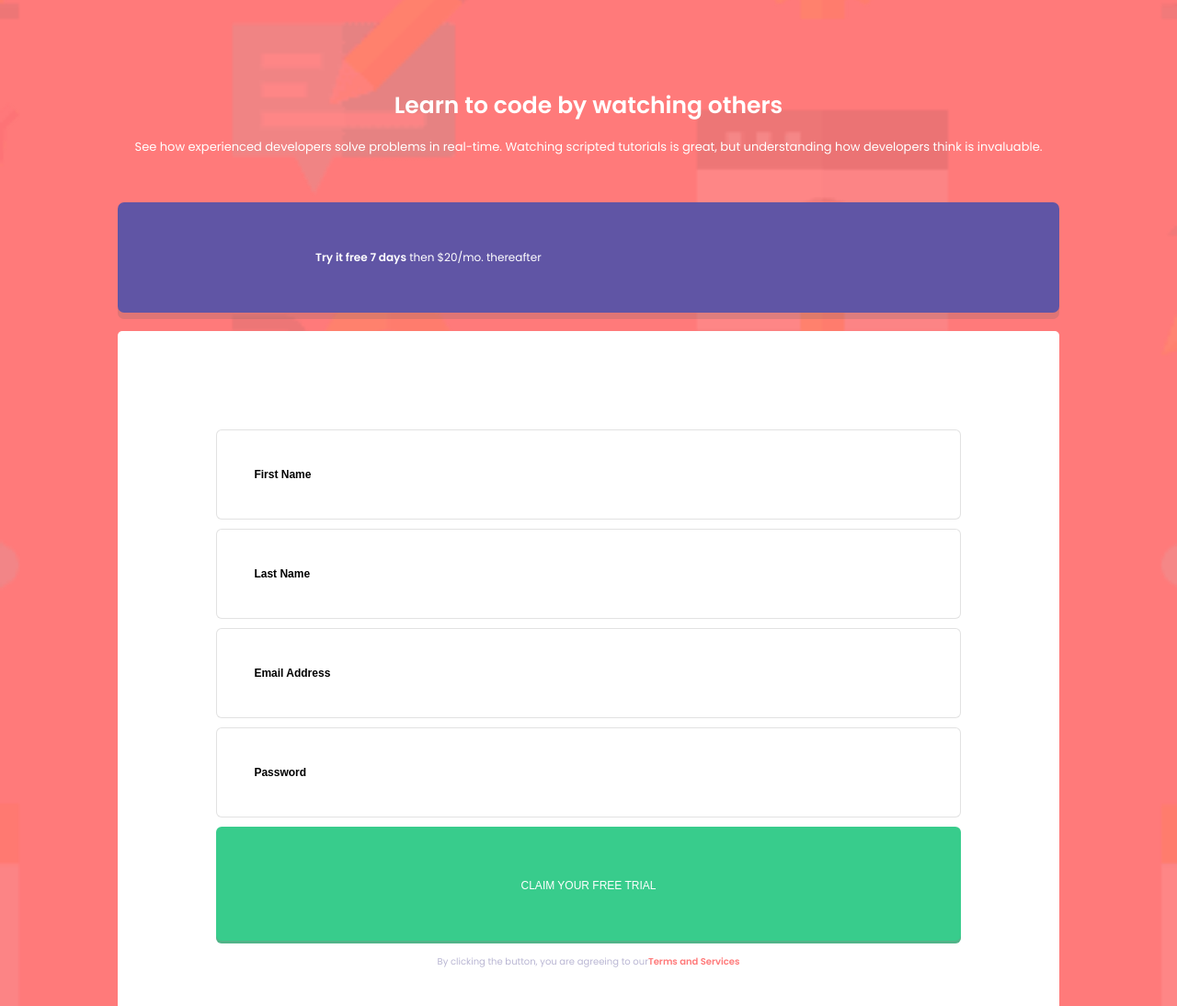
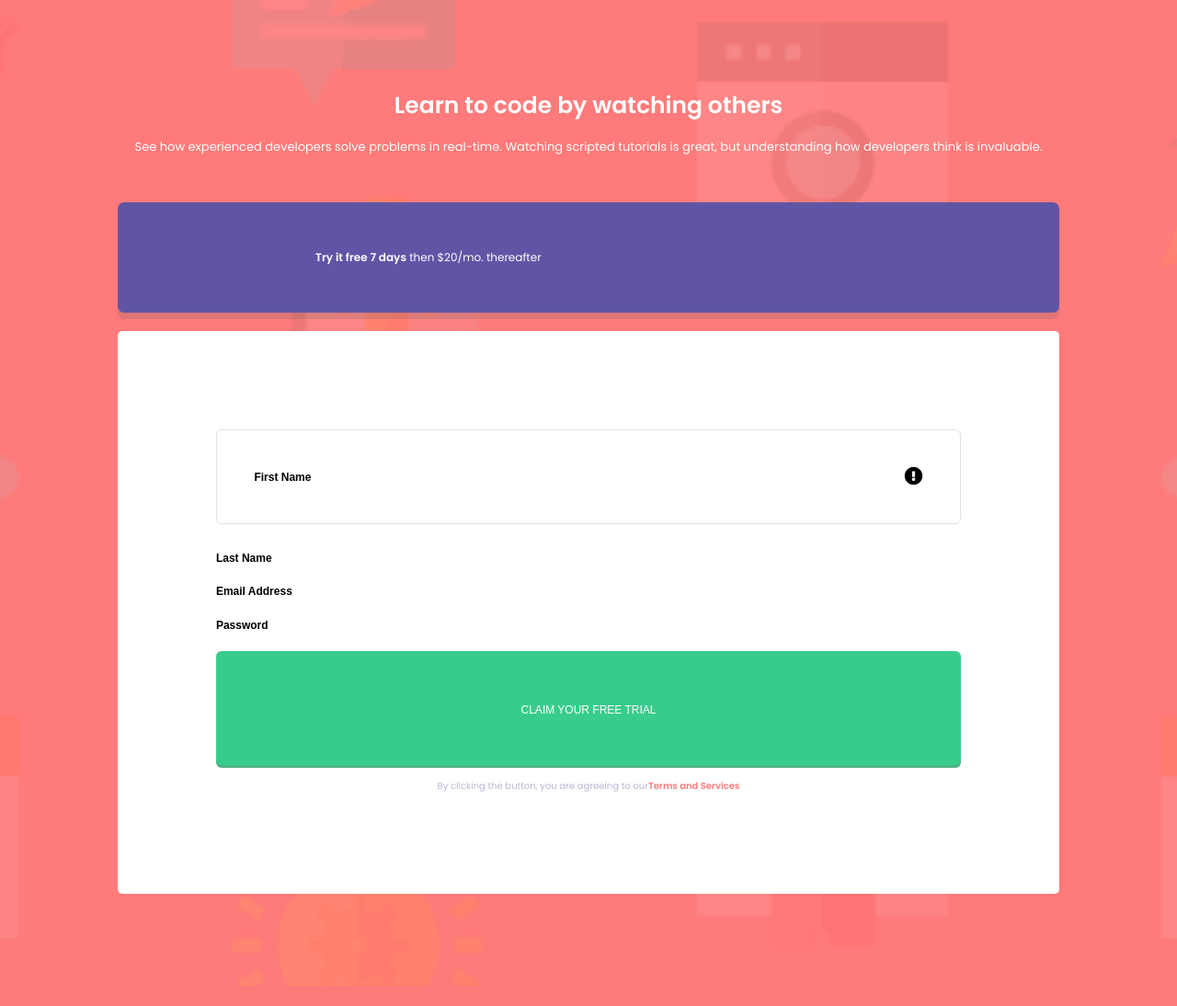
Before and after one commit to NorMenMe/frontend-mentor-signup-form, a website: page src/index.html in a window 1280 px wide. Shown: the top 1094 px of the page at 92% size. After the commit the page ends 1072 px from the top, so only its background shows below. Drawn offline with Linux system fonts and the light colour scheme.

Commit message:
added wrapper of input & icon

```diff
--- a/package.json
+++ b/package.json
@@ -1,5 +1,6 @@
 {
   "dependencies": {
+    "font-awesome": "^4.7.0",
     "gh-pages": "^3.2.3",
     "live-server": "^1.2.1",
     "node-sass": "^6.0.1",
--- a/src/index.html
+++ b/src/index.html
@@ -11,6 +11,7 @@
       sizes="32x32"
       href="./images/favicon-32x32.png"
     />
+    <link rel="stylesheet" href="https://use.fontawesome.com/releases/v5.15.4/css/all.css" integrity="sha384-DyZ88mC6Up2uqS4h/KRgHuoeGwBcD4Ng9SiP4dIRy0EXTlnuz47vAwmeGwVChigm" crossorigin="anonymous">
     <link rel="stylesheet" href="./styles/main.css" />
 
     <title>Frontend Mentor | Intro component with sign up form</title>
@@ -44,54 +45,68 @@
             </div>
           </header>
           <main class="wrapper-main">
-            <ul class="container-form">
-              <li>
+            <form class="container-form">
+              <section>
+                <div class="wrapper-input-icon">
                   <input
                     type="text"
-                  id="name"
+                    id="first-name"
                     placeholder="First Name"
                     class="input-common"
+                    value=''
                   />
-              </li>
+        <i class="fas fa-exclamation-circle fa-2x"></i>
 
-              <li>
+                </div>
+                <div class="container-message"><span class="error-message"></span></div>
+              </section>
+
+              <section>
                 <input
                   type="text"
                   id="last-name"
                   class="input-common"
                   placeholder="Last Name"
+                  value=''
                 />
-              </li>
+                <div class="container-message"><span class="error-message"></span></div>
+              </section>
 
-              <li>
+              <section>
                 <input
                   type="text"
                   id="email"
                   placeholder="Email Address"
                   class="input-common"
+                  value=''
                 />
-              </li>
+                <div class="container-message"><span class="error-message"></span></div>
+              </section>
 
-              <li>
+              <section>
                 <input
                   type="text"
                   id="password"
                   placeholder="Password"
                   class="input-common"
+                  value=''
                 />
-              </li>
+                <div class="container-message"><span class="error-message"></span></div>
+              </section>
 
               <button type="submit" class="btn-submit">
                 <p class="btn-submit__text">CLAIM YOUR FREE TRIAL</p>
               </button>
+            </ul>
             <text class="form-footer">
+
               <p class="form-footer__text">
                 By clicking the button, you are agreeing to our<span
-                    >Terms and Services</span
-                  >
+                  >Terms and Services</span>
+
+
               </p>
             </text>
-            </ul>
           </main>
         </div>
       </section>
--- a/src/scripts/index.js
+++ b/src/scripts/index.js
@@ -0,0 +1,23 @@
+// access dynmically to id of each input
+// check if there is a value, === ''
+// return an error message to ad to the innerhtml of the span,next sibling element of input
+
+// next :
+// style it , color icon and border of container when listening to event
+// multiply your block to all other sections
+
+const fields = ["first-name", "last-name", "email", "password"];
+
+const form = document.querySelector(".container-form");
+
+form.addEventListener("submit", (e) => {
+  e.preventDefault();
+
+  fields.forEach((field) => {
+    const input = document.getElementById(`${field}`);
+
+    if (!input.value) {
+      input.parentElement.nextElementSibling.innerHTML = `${input.placeholder} cannot be empty`;
+    }
+  });
+});
--- a/src/scss/abstracts/_mixins.scss
+++ b/src/scss/abstracts/_mixins.scss
@@ -3,3 +3,9 @@
   flex-direction: column;
   align-items: center;
 }
+
+@mixin row-center {
+  display: flex;
+  flex-direction: row;
+  align-items: center;
+}
--- a/src/scss/main.scss
+++ b/src/scss/main.scss
@@ -61,7 +61,7 @@ body {
 
   .box-right {
     margin-top: 5rem;
-
+    width: 100%;
     .wrapper-advert {
       width: 100%;
       background-color: $primary-blue;
@@ -94,19 +94,36 @@ body {
 
         @include center-column;
 
-        li {
-          list-style: none;
+        section {
           width: 100%;
+
+          .wrapper-input-icon {
+            @include row-center;
+            justify-content: space-between;
+            width: 100%;
+            max-width: 100%;
+            box-sizing: border-box;
+            padding: 5%;
+            margin-bottom: 1rem;
+            border: 1px solid #8080803b;
+            border-radius: 6px;
+          }
+
+          .container-message {
+            width: 100%;
+            display: flex;
+            justify-content: flex-end;
+            color: red;
+            margin-top: -0.5rem;
+            padding-bottom: 3%;
+
+            .error-message {
+            }
+          }
         }
 
         .input-common {
-          width: 100%;
-          max-width: 100%;
-          box-sizing: border-box;
-          padding: 5%;
-          margin-bottom: 1rem;
-          border: 1px solid #8080803b;
-          border-radius: 6px;
+          border: none;
         }
 
         ::placeholder {
```
Also changed, not shown: style-guide.md (+20 -0 lines), src/styles/main.css, 2 other files. Lines whose indentation alone changed are shown as unchanged.
